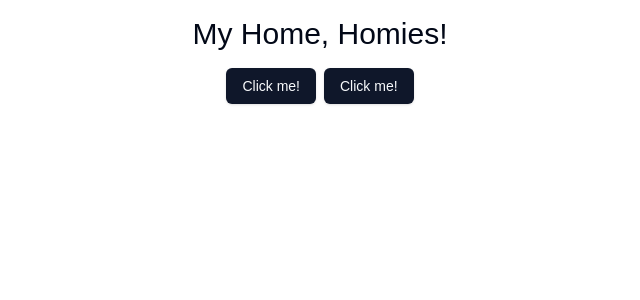
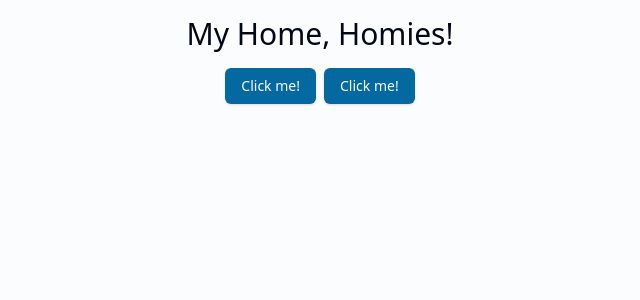
Before and after one commit to heliosalesjr/oct24, a Next.js app: page / in a window 1280 px wide. Shown: the top 300 px of the page, without its empty margins (320-960 px from the left). Built offline with nearby package versions, Linux system fonts and the light colour scheme.

Commit message:
globals adjustments

```diff
--- a/app/globals.css
+++ b/app/globals.css
@@ -2,25 +2,15 @@
 @tailwind components;
 @tailwind utilities;
 
-body {
-  font-family: Arial, Helvetica, sans-serif;
-}
-
-@layer utilities {
-  .text-balance {
-    text-wrap: balance;
-  }
-}
-
 @layer base {
   :root {
-    --background: 0 0% 100%;
+    --background: 210 40% 99%;
     --foreground: 222.2 84% 4.9%;
     --card: 0 0% 100%;
     --card-foreground: 222.2 84% 4.9%;
     --popover: 0 0% 100%;
     --popover-foreground: 222.2 84% 4.9%;
-    --primary: 222.2 47.4% 11.2%;
+    --primary: 201 96% 32%;
     --primary-foreground: 210 40% 98%;
     --secondary: 210 40% 96.1%;
     --secondary-foreground: 222.2 47.4% 11.2%;
@@ -41,13 +31,13 @@ body {
     --radius: 0.5rem;
   }
   .dark {
-    --background: 222.2 84% 4.9%;
+    --background: 222 47% 6%;
     --foreground: 210 40% 98%;
     --card: 222.2 84% 4.9%;
     --card-foreground: 210 40% 98%;
     --popover: 222.2 84% 4.9%;
     --popover-foreground: 210 40% 98%;
-    --primary: 210 40% 98%;
+    --primary: 199 89% 48%;
     --primary-foreground: 222.2 47.4% 11.2%;
     --secondary: 217.2 32.6% 17.5%;
     --secondary-foreground: 210 40% 98%;
```
